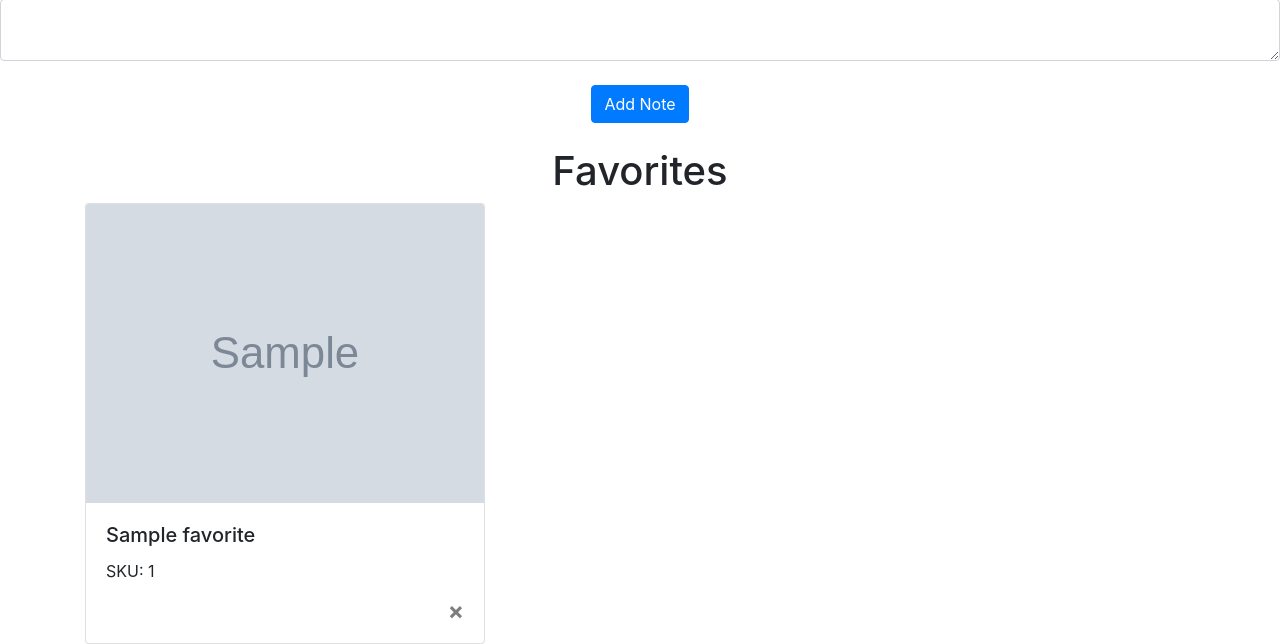
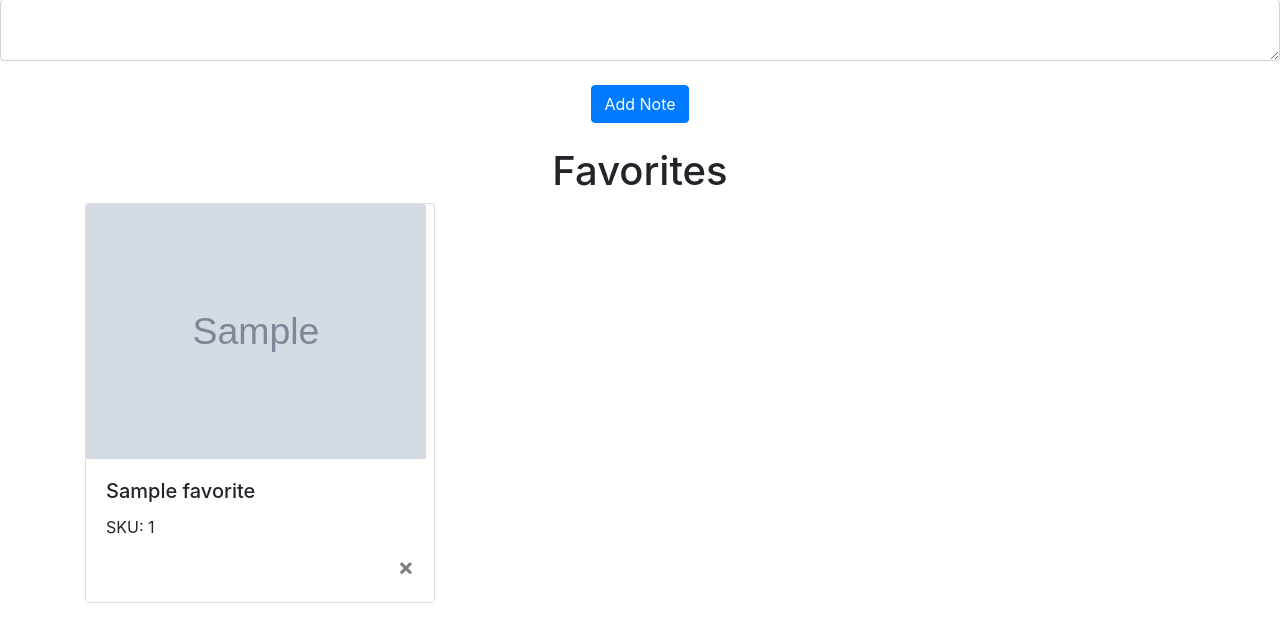
Before and after one commit to RobinLandraud/SeekSneak, a Flask app: page / in a window 1280 px wide. Shown: the part 162-806 px from the top of the page. After the commit the page ends 765 px from the top, so only its background shows below. Run offline with Flask 2, Linux system fonts and the light colour scheme; a user stored in the database is signed in; tables that the repository leaves empty hold one stand-in row (values such as "Sample post"); grey boxes marked "Sample" are stand-in pictures; parts of the project's set-up code (start-up, migrations or seed data) failed here and were passed over; some libraries are stand-ins or nearby versions.

Commit message:
[UPDATE] display favorites

```diff
--- a/main.py
+++ b/main.py
@@ -18,5 +18,5 @@ def main():
 
 
 if __name__ == "__main__":
-    app.run(debug=False)
+    app.run(debug=True)
     #main()
--- a/website/templates/home.html
+++ b/website/templates/home.html
@@ -21,10 +21,10 @@
 <!-- FAVORITES -->
 <div class="container">
   <h1 align="center">Favorites</h1>
-  <div class="card-deck">
+  <div class="card-columns">
     {% for favorite in user.favorites %}
-    <div class="card" style="width: auto; max-width: 400px;">
-      <img class="card-img-top" src="{{ favorite.photo }}" alt="Card image cap" style="width: auto; max-width: 400px;">
+    <div class="card" style="width: 350px; height: 400px;">
+      <img class="card-img-top" src="{{ favorite.photo }}" alt="Card image cap" style="width: auto; max-width: 340px;">
       <div class="card-body">
         <h5 class="card-title">{{ favorite.name }}</h5>
         <p class="card-text">SKU: {{ favorite.style_id }}</p>
```
